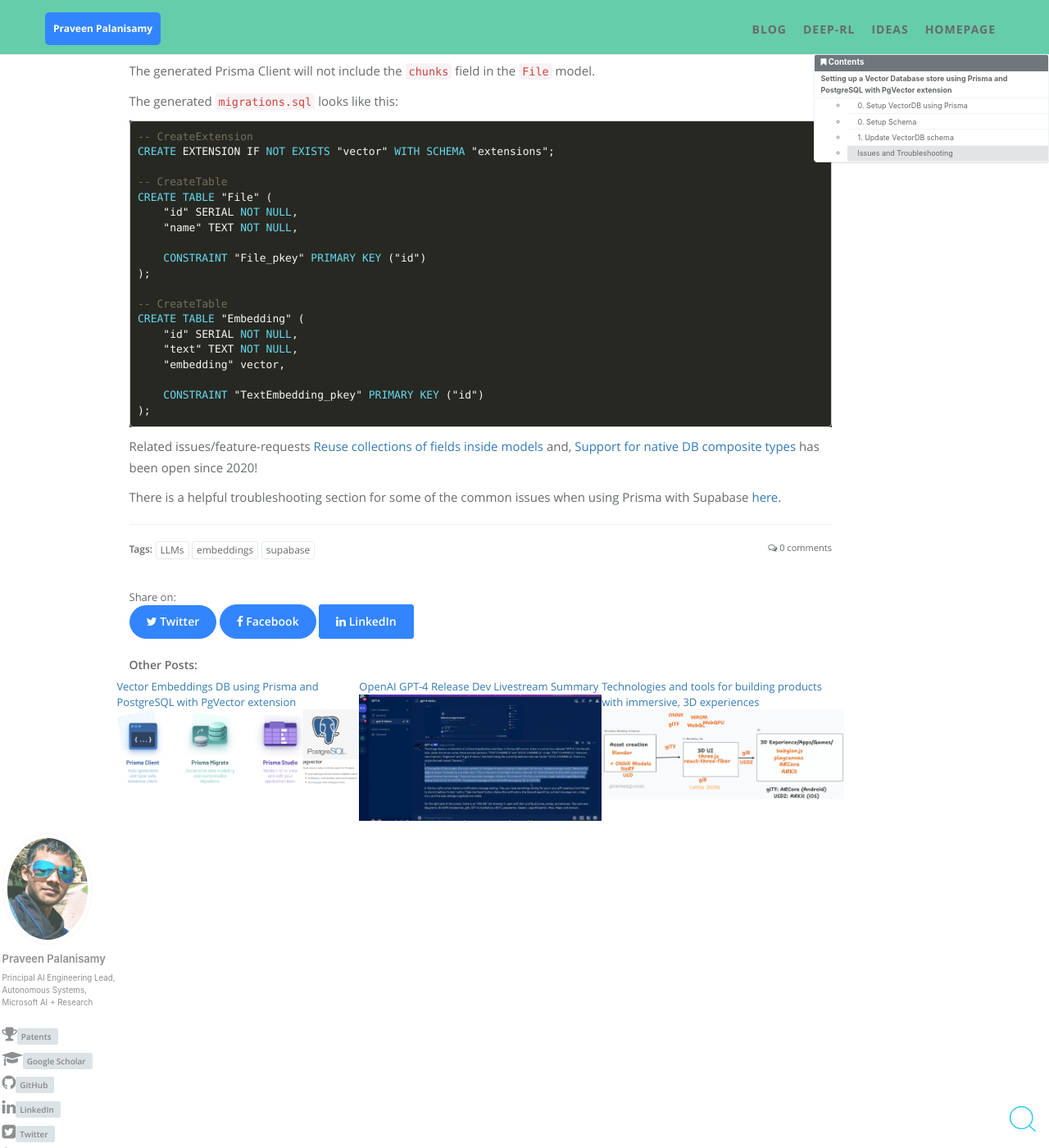
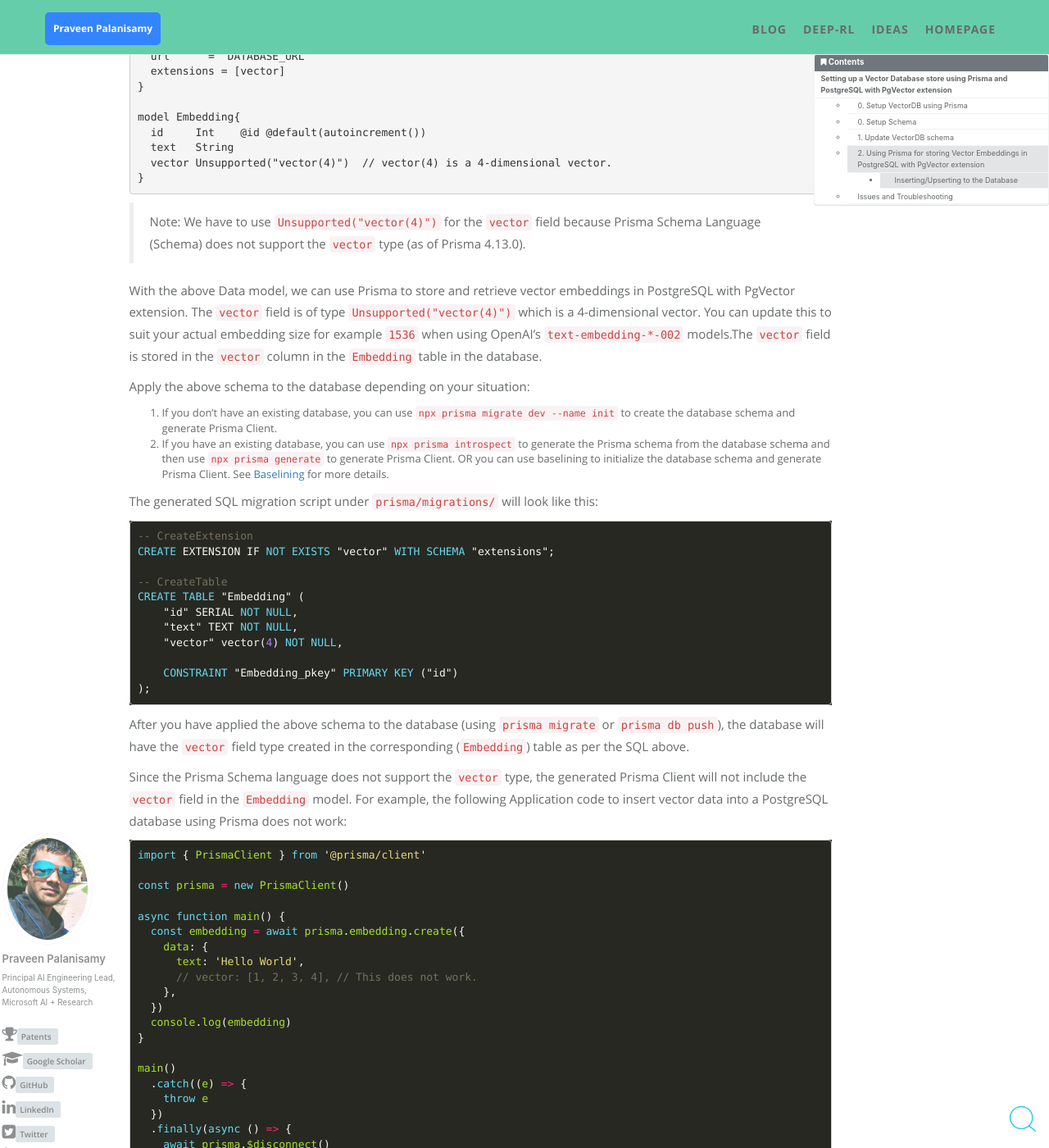
Before and after one commit to praveen-palanisamy/praveen-palanisamy.github.io, a Jekyll site: the page built from _posts/2023-04-23-vector-embeddings-db-using-prisma-postgresql.md, in a window 1280 px wide and 1400 px high, scrolled down 3156 px. Shown: the whole window at 82% size. Built offline with Jekyll 4.4.1, drawn with Linux system fonts in a browser that asks for light colours; comment, search, counter and statistics services are not loaded; some of the changed text lies outside the part shown.

Commit message:
Add complete sample and update post for storing vector emb using prisma

````diff
--- a/_posts/2023-04-23-vector-embeddings-db-using-prisma-postgresql.md
+++ b/_posts/2023-04-23-vector-embeddings-db-using-prisma-postgresql.md
@@ -21,6 +21,8 @@
   - [0. Setup VectorDB using Prisma](#0-setup-vectordb-using-prisma)
   - [0. Setup Schema](#0-setup-schema)
   - [1. Update VectorDB schema](#1-update-vectordb-schema)
+  - [2. Using Prisma for storing Vector Embeddings in PostgreSQL with PgVector extension](#2-using-prisma-for-storing-vector-embeddings-in-postgresql-with-pgvector-extension)
+    - [Inserting/Upserting to the Database](#insertingupserting-to-the-database)
   - [Issues and Troubleshooting](#issues-and-troubleshooting)
 
 <!-- tocstop -->
@@ -75,7 +77,7 @@
 }
 ```
 
-> NOTE: The `map` and `schema` values are optional. The values `vector` and `extensions` respectively work when using [Supabase](https://supabase.com).
+> NOTE: The `map` and `schema` are optional arguments for the extension. You could just use: `extensions = [vector]`. The `extensions = [pgvector(map: "vector", schema: "extensions")]` is useful when using [Supabase](https://supabase.com).
 
 ## 1. Update VectorDB schema
 
@@ -85,6 +87,89 @@
 1. Run `npx prisma migrate dev --name <migration-name>` to create a new migration and apply it to the database.
 1. Run `npx prisma generate` to generate Prisma Client.
 1. (Optional) Run `npx prisma studio` to open the Prisma Studio GUI to view the data in the database.
+
+## 2. Using Prisma for storing Vector Embeddings in PostgreSQL with PgVector extension
+
+For a complete reference sample, let's define the data model in `schema.prisma` as follows:
+
+```prisma
+generator client {
+  provider        = "prisma-client-js"
+  previewFeatures = ["postgresqlExtensions"]
+}
+
+datasource db {
+  provider   = "postgresql"
+  url      = "DATABASE_URL"
+  extensions = [vector]
+}
+
+model Embedding{
+  id     Int    @id @default(autoincrement())
+  text   String
+  vector Unsupported("vector(4)")  // vector(4) is a 4-dimensional vector.
+}
+```
+> Note: We have to use `Unsupported("vector(4)")` for the `vector` field because Prisma Schema Language (Schema) does not support the `vector` type (as of Prisma 4.13.0).
+
+With the above Data model, we can use Prisma to store and retrieve vector embeddings in PostgreSQL with PgVector extension. The `vector` field is of type `Unsupported("vector(4)")` which is a 4-dimensional vector. You can update this to suit your actual embedding size for example `1536` when using OpenAI's `text-embedding-*-002` models.The `vector` field is stored in the `vector` column in the `Embedding` table in the database.
+
+Apply the above schema to the database depending on your situation:
+
+1. If you don't have an existing database, you can use `npx prisma migrate dev --name init` to create the database schema and generate Prisma Client.
+1. If you have an existing database, you can use `npx prisma introspect` to generate the Prisma schema from the database schema and then use `npx prisma generate` to generate Prisma Client. OR you can use baselining to initialize the database schema and generate Prisma Client. See [Baselining](https://www.prisma.io/docs/guides/migrate/developing-with-prisma-migrate/baselining) for more details.
+
+The generated SQL migration script under `prisma/migrations/` will look like this:
+
+```sql
+-- CreateExtension
+CREATE EXTENSION IF NOT EXISTS "vector" WITH SCHEMA "extensions";
+
+-- CreateTable
+CREATE TABLE "Embedding" (
+    "id" SERIAL NOT NULL,
+    "text" TEXT NOT NULL,
+    "vector" vector(4) NOT NULL,
+
+    CONSTRAINT "Embedding_pkey" PRIMARY KEY ("id")
+);
+```
+
+After you have applied the above schema to the database (using `prisma migrate` or `prisma db push`), the database will have the `vector` field type created in the corresponding (`Embedding`) table as per the SQL above.
+
+Since the Prisma Schema language does not support the `vector` type, the generated Prisma Client will not include the `vector` field in the `Embedding` model.
+For example, the following Application code to insert vector data into a PostgreSQL database using Prisma does not work:
+
+```ts
+import { PrismaClient } from '@prisma/client'
+
+const prisma = new PrismaClient()
+
+async function main() {
+  const embedding = await prisma.embedding.create({
+    data: {
+      text: 'Hello World',
+      // vector: [1, 2, 3, 4], // This does not work.
+    },
+  })
+  console.log(embedding)
+}
+
+main()
+  .catch((e) => {
+    throw e
+  })
+  .finally(async () => {
+    await prisma.$disconnect()
+  })
+```
+
+ See [Prisma docs on Unsupported field types](https://www.prisma.io/docs/concepts/components/prisma-schema/features-without-psl-equivalent#unsupported-field-types) for more information. You can still execute raw SQL to insert vector data into your database via Prisma. Let's see how in the next section below.
+
+### Inserting/Upserting to the Database
+
+The following sample script uses `prisma.$executeRaw` to insert vector embeddings into a postgreSQL database with the `pgvector` extension installed and updated using the Prisma data model and migration/SQL script discussed above.
+
 
 ## Issues and Troubleshooting
 
````
